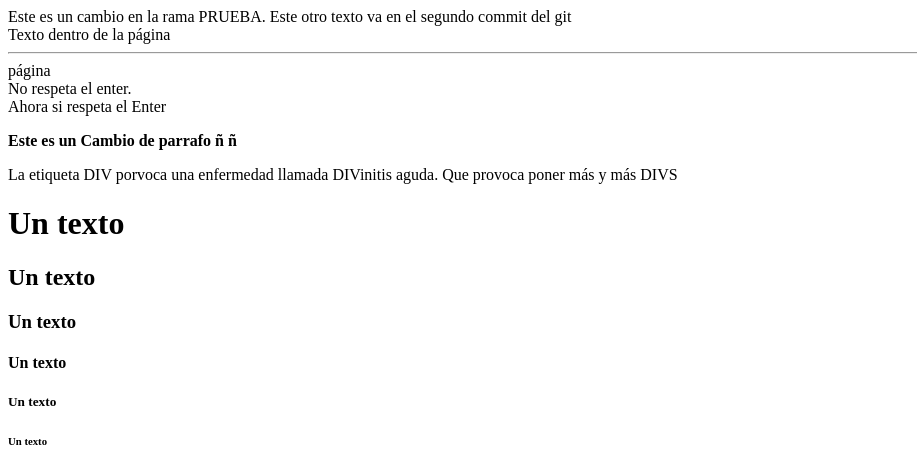
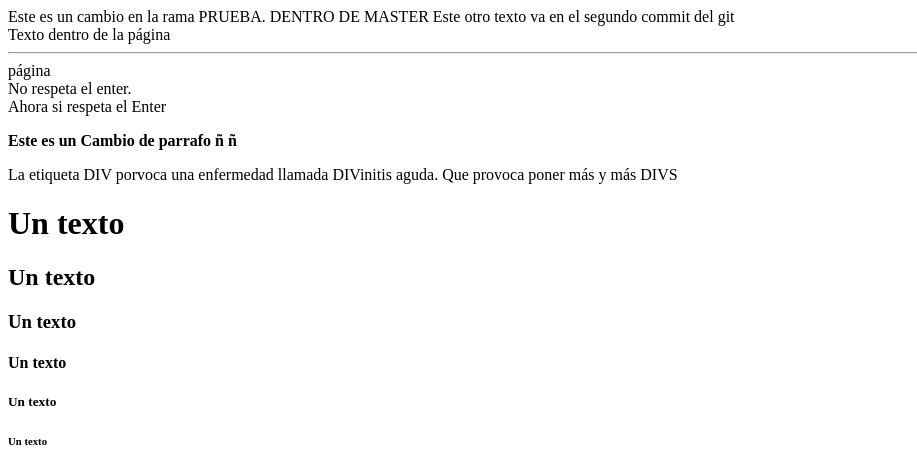
Before and after one commit to DaniCordova/pw219111, a plain HTML site: page ejemplos.html in a window 1280 px wide. Shown: the top 469 px of the page, without its empty margins (0-917 px from the left). Drawn offline with Linux system fonts and the light colour scheme.

Commit message:
Cambios a prueba dentro de master

```diff
--- a/ejemplos.html
+++ b/ejemplos.html
@@ -5,7 +5,7 @@
 	</title>
 </head>
 <body>
-	Este es un cambio en la rama PRUEBA.
+	Este es un cambio en la rama PRUEBA. DENTRO DE MASTER
 	Este  otro texto va en el segundo commit del git <br>
 	Texto dentro de la página <hr> p&aacute;gina<br>
 	No respeta el enter.   <br>
```
